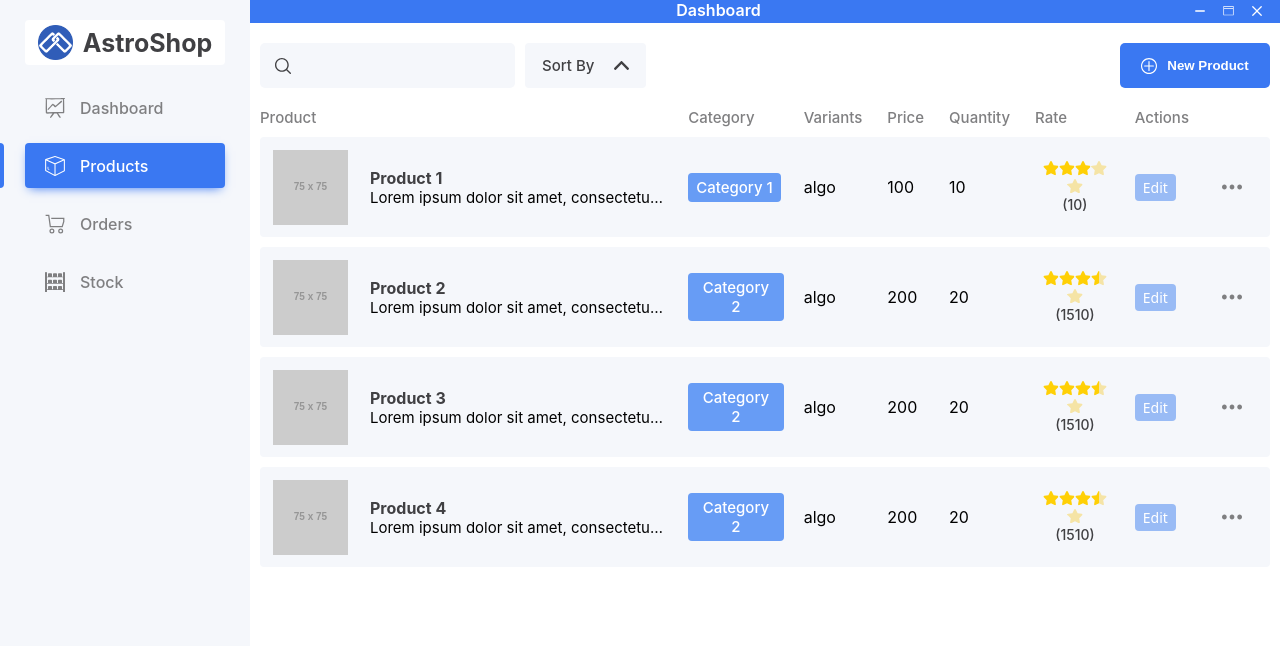
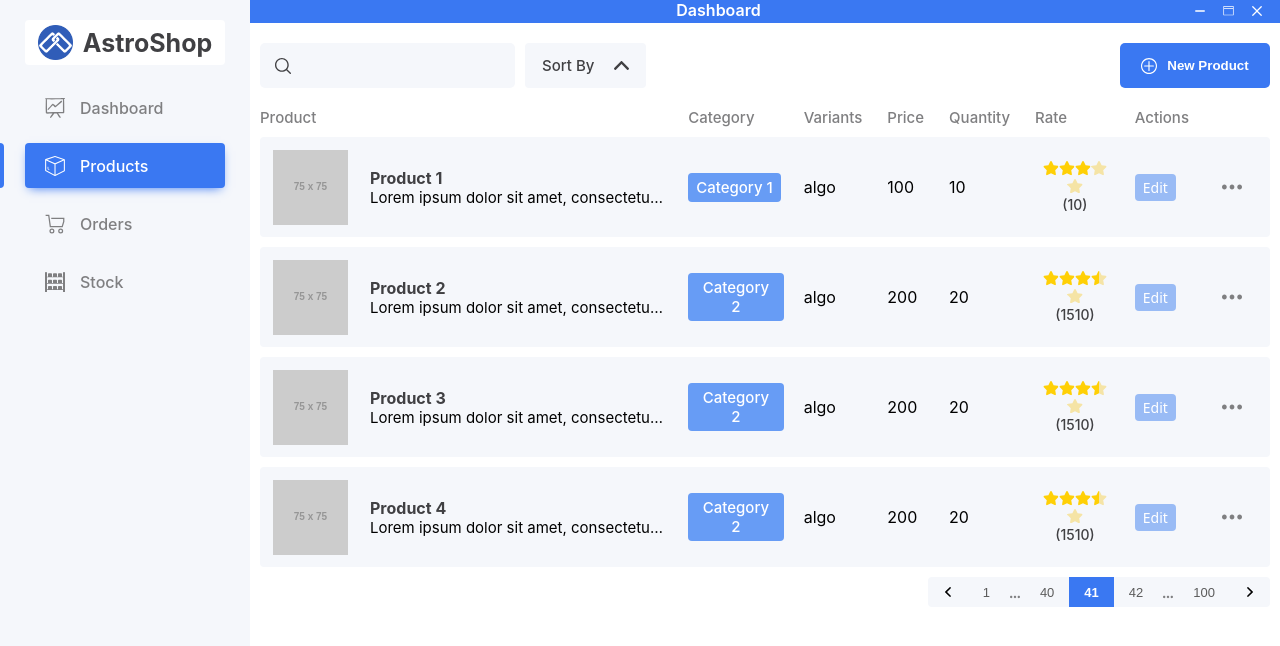
Before and after one commit to sebas-pena/store, a React (Create React App) app in the folder management-app/: page /products in a window 1280 px wide. Shown: the top 646 px of the page. Built offline with nearby package versions, Linux system fonts and the light colour scheme.

Commit message:
avance paginacion

```diff
--- /dev/null
+++ b/management-app/src/components/pagination/Pagination.css
@@ -0,0 +1,37 @@
+.pagination__buttons{
+  display: inline-flex;
+  width: max-content;
+  border-radius: 4px;
+  font-family: Arial, Helvetica, sans-serif;
+  overflow: hidden;
+}
+
+.pagination__buttons > *{
+  height: 30px;
+  background-color: var(--light-gray);
+  font-size: 13px;
+  color: #5c5c5c;
+}
+
+.pagination__button, .pagination__actual{
+  display: flex;
+  align-items: center;
+  justify-content: center;
+  padding: 5px 15px;
+}
+
+
+.pagination__button:hover{
+  background-color: #e9e9e9;
+}
+
+.pagination__elipsis{
+  padding:  0 5px;
+  padding-top: 10px;
+}
+
+.pagination__actual{
+  color: #fff;
+  font-weight: 600;
+  background-color: var(--primary);
+}
--- /dev/null
+++ b/management-app/src/components/pagination/Pagination.jsx
@@ -0,0 +1,34 @@
+import { ReactComponent as ArrowIcon } from "../../assets/svg/arrow.svg"
+import { ReactComponent as ElipsisIcon } from "../../assets/svg/elipsis.svg"
+import "./Pagination.css"
+const Pagination = () => {
+	return (
+		<div className="pagination__ctn">
+			<div className="pagination__buttons">
+				<button className="pagination__button">
+					<ArrowIcon width="10" style={{ transform: "rotate(-90deg)" }} />
+				</button>
+				<button className="pagination__button">1</button>
+				<ElipsisIcon
+					className="pagination__elipsis"
+					width="20"
+					fill="#7f7f81"
+				/>
+				<button className="pagination__button">40</button>
+				<p className="pagination__actual">41</p>
+				<button className="pagination__button">42</button>
+				<ElipsisIcon
+					className="pagination__elipsis"
+					width="20"
+					fill="#7f7f81"
+				/>
+				<button className="pagination__button">100</button>
+				<button className="pagination__button">
+					<ArrowIcon width="10" style={{ transform: "rotate(90deg)" }} />
+				</button>
+			</div>
+		</div>
+	)
+}
+
+export default Pagination
--- a/management-app/src/components/products-list/product-item/ProductListItem.jsx
+++ b/management-app/src/components/products-list/product-item/ProductListItem.jsx
@@ -1,6 +1,6 @@
 import StarRating from "../../star-rating/StarRating"
 
-import { ReactComponent as MoreIcon } from "../../../assets/svg/more.svg"
+import { ReactComponent as ElipsisIcon } from "../../../assets/svg/elipsis.svg"
 import "./ProductListItem.css"
 const ProductListItem = ({ product }) => {
 	const {
@@ -39,7 +39,7 @@ const ProductListItem = ({ product }) => {
 			</td>
 			<td>
 				<button className="product-list-item__btn-more">
-          <MoreIcon width="20" fill="#7f7f81" />
+					<ElipsisIcon width="20" fill="#7f7f81" />
 				</button>
 			</td>
 		</tr>
--- a/management-app/src/pages/ProductsPage.css
+++ b/management-app/src/pages/ProductsPage.css
@@ -30,3 +30,6 @@
     flex: 1;
     border-radius: 10px;
 }
+.product-page__pagination-ctn{
+    text-align: end;
+}
--- a/management-app/src/pages/ProductsPage.jsx
+++ b/management-app/src/pages/ProductsPage.jsx
@@ -1,6 +1,7 @@
 import { useState, useEffect } from "react"
 
 import AddButton from "../components/button/add-button/AddButton"
+import Pagination from "../components/pagination/Pagination"
 import ProductList from "../components/products-list/ProductList"
 import ProductSearch from "../components/search-input/product-search/ProductSearch"
 import SelectBox from "../components/select-box/SelectBox"
@@ -30,6 +31,9 @@ const ProductsPage = () => {
 			</div>
 			<div className="product-page__body">
 				<ProductList />
+				<div className="product-page__pagination-ctn">
+					<Pagination />
+				</div>
 			</div>
 		</div>
 	)
```
Also changed, not shown: management-app/src/assets/svg/elipsis.svg (renamed from management-app/src/assets/svg/more.svg). Lines whose indentation alone changed are shown as unchanged.
